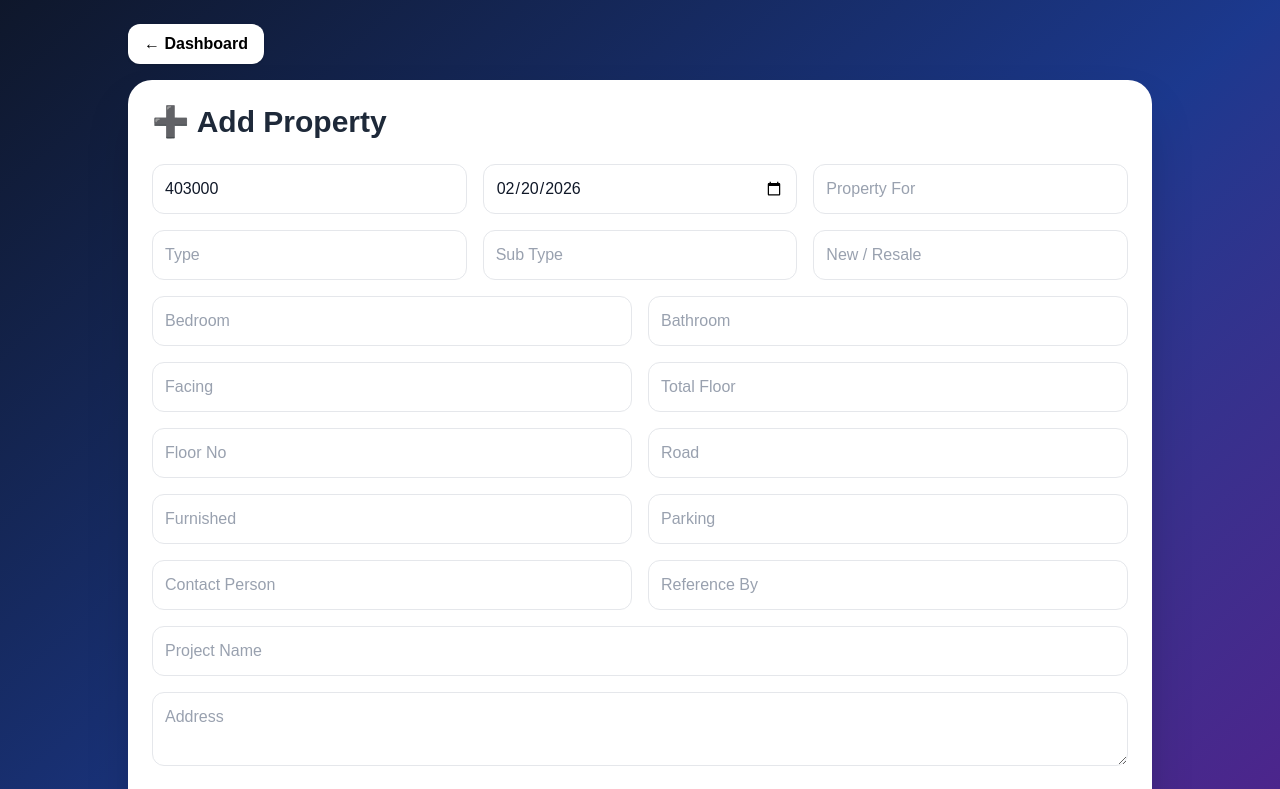
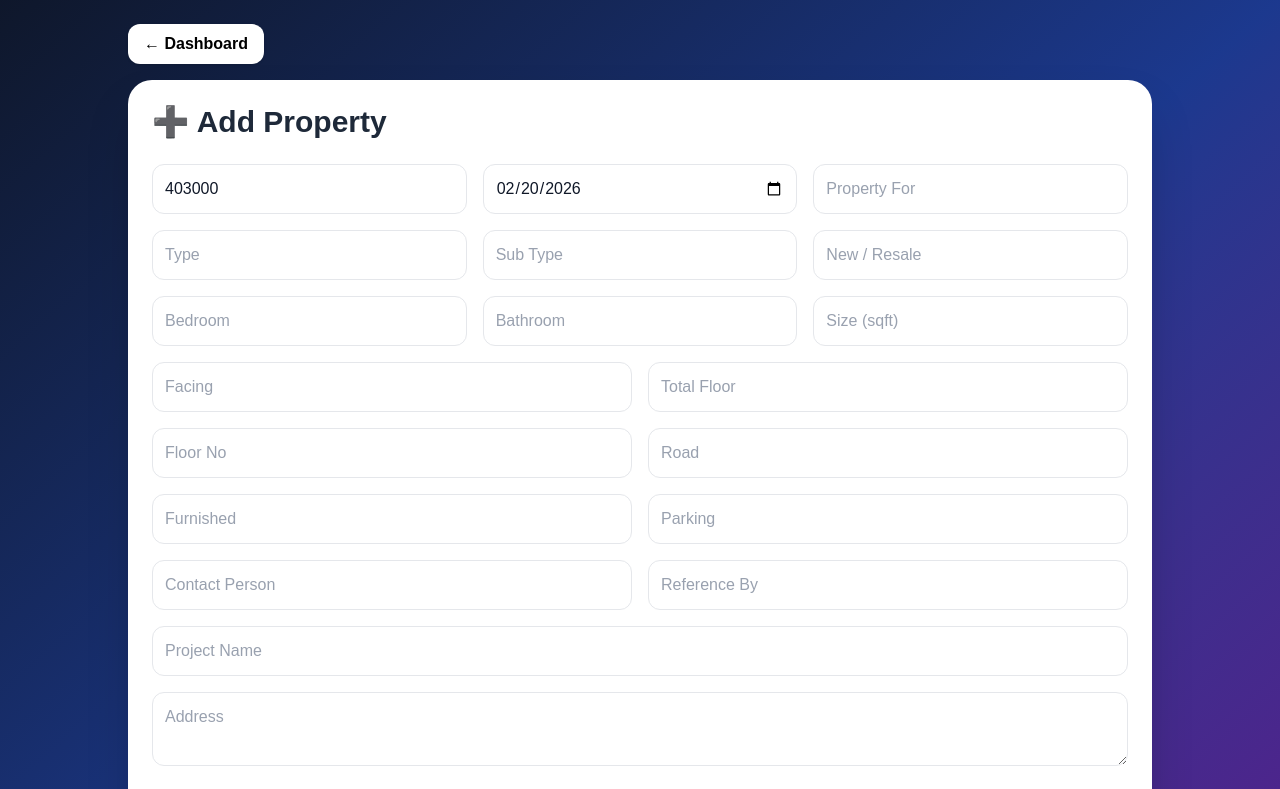
Before and after one commit to yyjcpl-ctrl/resite-crm, a Next.js app: page /add-property in a window 1280 px wide. Shown: the top 789 px of the page. Built offline with nearby package versions, Linux system fonts and the light colour scheme.

Commit message:
update add property size dropdown

```diff
--- a/app/add-property/page.tsx
+++ b/app/add-property/page.tsx
@@ -175,10 +175,14 @@ export default function AddPropertyPage() {
           </div>
 
           {/* ROW 3 */}
-          <div className="grid md:grid-cols-2 gap-4 mt-4">
-            <input list="bedroomList" placeholder="Bedroom" className={input}
+<div className="grid md:grid-cols-3 gap-4 mt-4">
+  <input
+    list="bedroomList"
+    placeholder="Bedroom"
+    className={input}
     value={form.bedroom}
-              onChange={(e) => setVal("bedroom", e.target.value)} />
+    onChange={(e) => setVal("bedroom", e.target.value)}
+  />
   <datalist id="bedroomList">
     <option value="1" />
     <option value="2" />
@@ -186,14 +190,34 @@ export default function AddPropertyPage() {
     <option value="4" />
   </datalist>
 
-            <input list="bathList" placeholder="Bathroom" className={input}
+  <input
+    list="bathList"
+    placeholder="Bathroom"
+    className={input}
     value={form.bath}
-              onChange={(e) => setVal("bath", e.target.value)} />
+    onChange={(e) => setVal("bath", e.target.value)}
+  />
   <datalist id="bathList">
     <option value="1" />
     <option value="2" />
     <option value="3" />
     <option value="4" />
+  </datalist>
+
+  {/* ✅ NEW SIZE FIELD */}
+  <input
+    list="sizeList"
+    placeholder="Size (sqft)"
+    className={input}
+    value={form.size}
+    onChange={(e) => setVal("size", e.target.value)}
+  />
+  <datalist id="sizeList">
+    <option value="500" />
+    <option value="800" />
+    <option value="1000" />
+    <option value="1500" />
+    <option value="2000" />
   </datalist>
 </div>
 
--- a/app/properties/page.tsx
+++ b/app/properties/page.tsx
@@ -330,7 +330,7 @@ export default function PropertiesPage() {
                           onClick={() => handleSold(String(item.id))}
                           className="px-3 py-1 rounded-lg bg-orange-500 text-white text-xs hover:bg-orange-600"
                         >
-                          Sold
+                          Press For Sold
                         </button>
                       ) : (
                         <button
```
Lines whose indentation alone changed are shown as unchanged.
